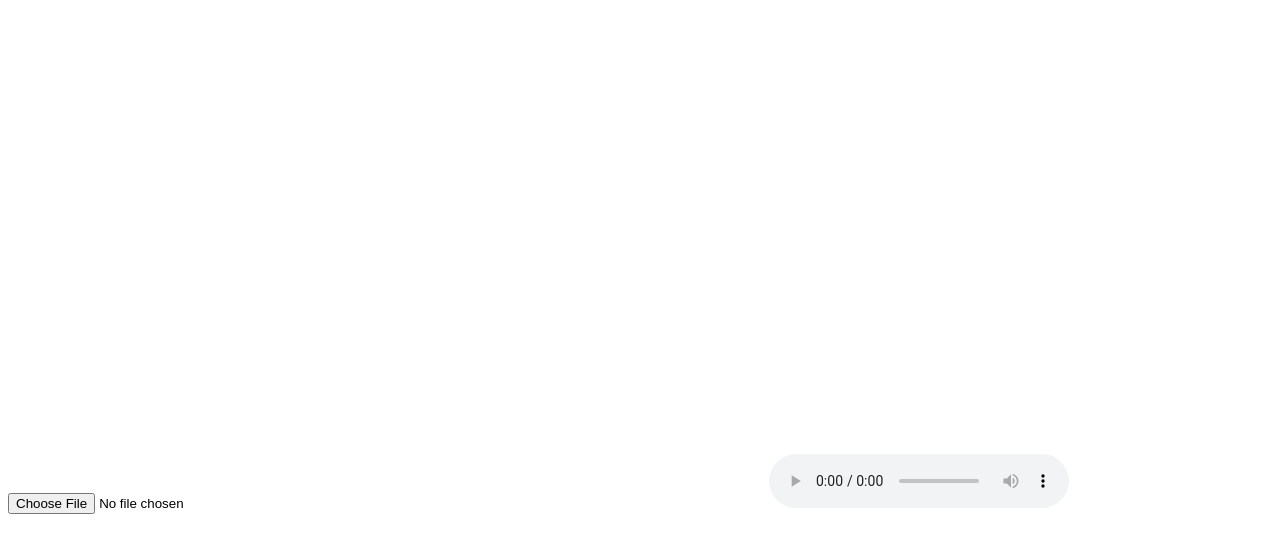
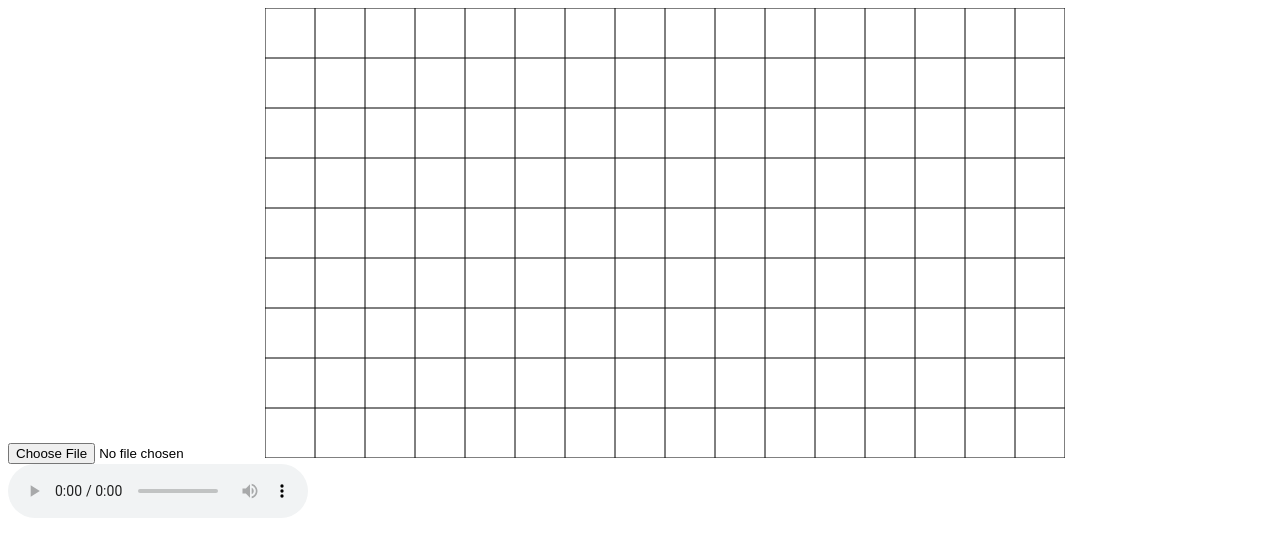
Before and after one commit to Alaivin/LightOrgan, a plain HTML site: page index.html in a window 1280 px wide. Drawn offline with Linux system fonts and the light colour scheme.

Commit message:
added: canvas grid

```diff
--- a/index.html
+++ b/index.html
@@ -10,7 +10,7 @@
 <body>
   <div id="wrapper">
     <input type="file" id="audioFile" class="audioFile"  accept="audio/*" />
-    <canvas id="canvas" class="canvas" width="500" height="500"></canvas>
+    <canvas id="canvas" class="canvas" width="800" height="450"></canvas>
     <audio id="audio" class="audio" controls></audio>
   </div>
   <script src="./index.js"></script>
--- a/index.js
+++ b/index.js
@@ -0,0 +1,18 @@
+const canvas = document.querySelector('canvas');
+const context = canvas.getContext('2d');
+const scale = 50;
+
+const drawGrid = () => {
+  context.clearRect(0, 0, canvas.width, canvas.height);
+  context.beginPath();
+  for (let i = 0; i <= canvas.width; i+= scale) {
+    context.moveTo(i, 0);
+    context.lineTo(i, canvas.height);
+  }
+  for (let i = 0; i <= canvas.height; i+= scale) {
+    context.moveTo(0, i);
+    context.lineTo(canvas.width, i);
+  }
+context.stroke();
+}
+drawGrid();
```
